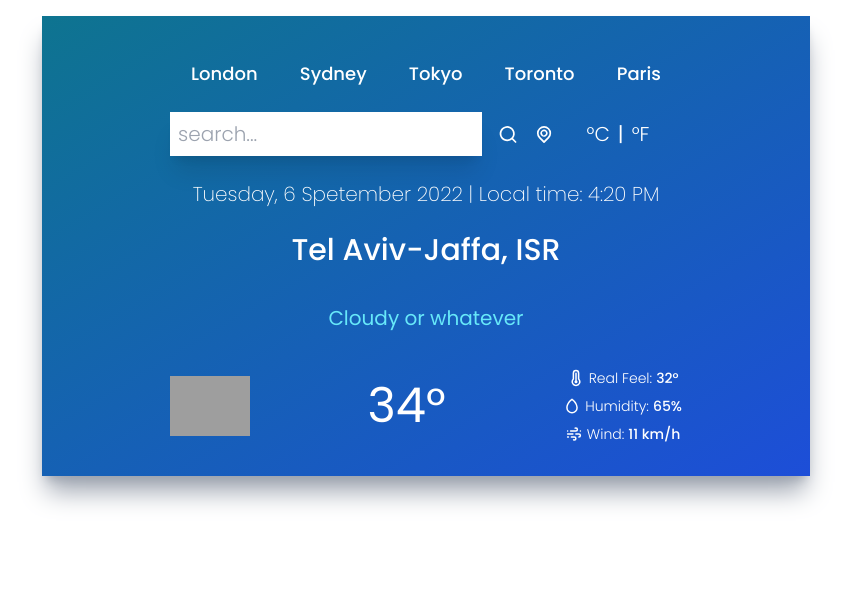
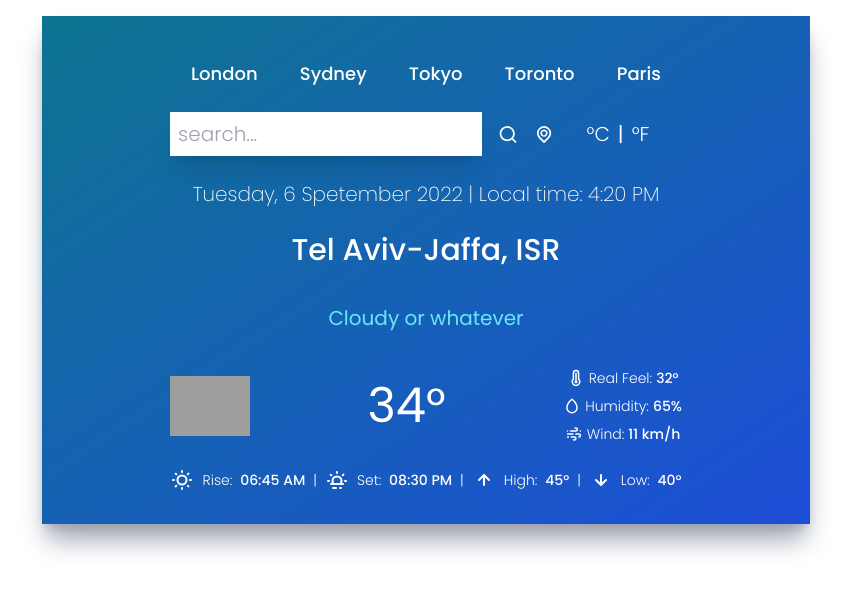
Before and after one commit to Ayen11/weather-app, a React (Create React App) app: page / in a window 1280 px wide. Shown: the top 592 px of the page, without its empty margins (214-1065 px from the left). Built offline with nearby package versions, Linux system fonts and the light colour scheme; grey boxes are pictures that could not be loaded.

Commit message:
added bottom bar details

```diff
--- /dev/null
+++ b/src/components/Forecas.jsx
@@ -0,0 +1,9 @@
+import React from 'react'
+
+function Forecas() {
+  return (
+    <div>Forecas</div>
+  )
+}
+
+export default Forecas
--- a/src/components/TempatureAndDetails.jsx
+++ b/src/components/TempatureAndDetails.jsx
@@ -22,7 +22,7 @@ function TempatureAndDetails() {
           className="w-20"
         />
         <p className="text-5xl">34°</p>
-        {/* details */}
+        {/* side details */}
         <div className="flex flex-col space-y-2">
           {/* real feel */}
           <div className="flex font-light text-sm items-center justify-center">
@@ -44,6 +44,32 @@ function TempatureAndDetails() {
           </div>
         </div>
       </div>
+      {/* footer details */}
+      <div className="flex flex-row items-center justify-center space-x-2 text-white text-sm py-3">
+        {/* Sun rise */}
+        <UilSun />
+        <p className="font-light">
+          Rise: <span className="font-medium ml-1">06:45 AM</span>
+        </p>
+        <p className="font-light">|</p>
+        {/* Sun set */}
+        <UilSunset />
+        <p className="font-light">
+          Set: <span className="font-medium ml-1">08:30 PM</span>
+        </p>
+        <p className="font-light">|</p>
+        {/* Temp high */}
+        <UilArrowUp />
+        <p className="font-light">
+          High: <span className="font-medium ml-1">45°</span>
+        </p>
+        <p className="font-light">|</p>
+        {/* Temp low */}
+        <UilArrowDown />
+        <p className="font-light">
+          Low: <span className="font-medium ml-1">40°</span>
+        </p>
+      </div>
     </div>
   );
 }
```
